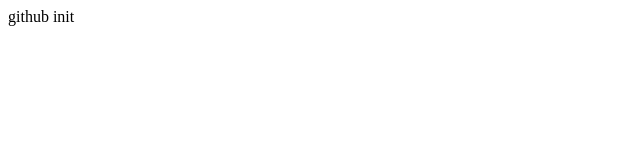
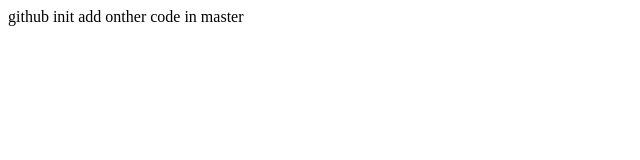
Before and after one commit to himanshum51/html, a plain HTML site: page index.html in a window 1280 px wide. Shown: the whole page, without its empty margins (0-640 px from the left). Drawn offline with Linux system fonts and the light colour scheme.

Commit message:
add html

```diff
--- a/index.html
+++ b/index.html
@@ -7,5 +7,6 @@
 </head>
 <body>
     github init
+    add onther code in master
 </body>
 </html>
```
Also changed, not shown: sample.html (+1 -1 lines).
